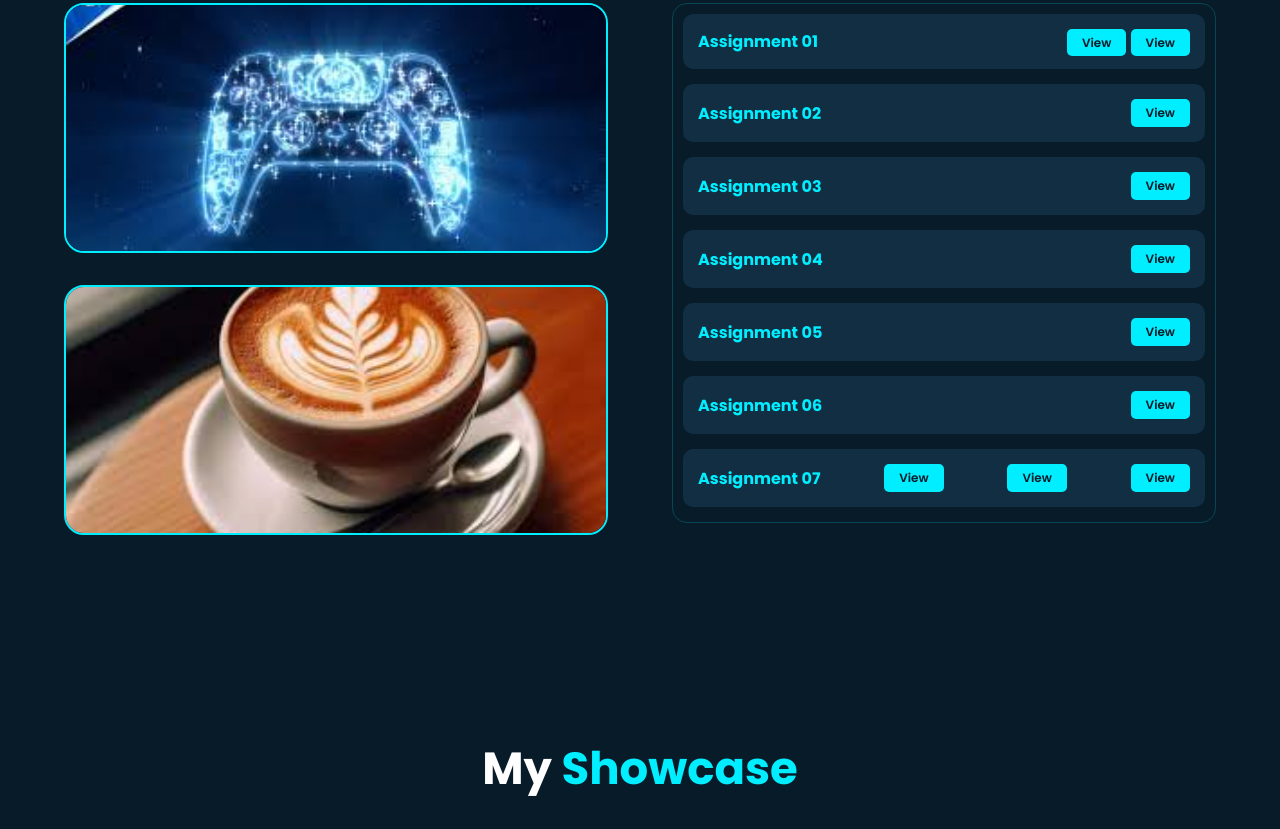
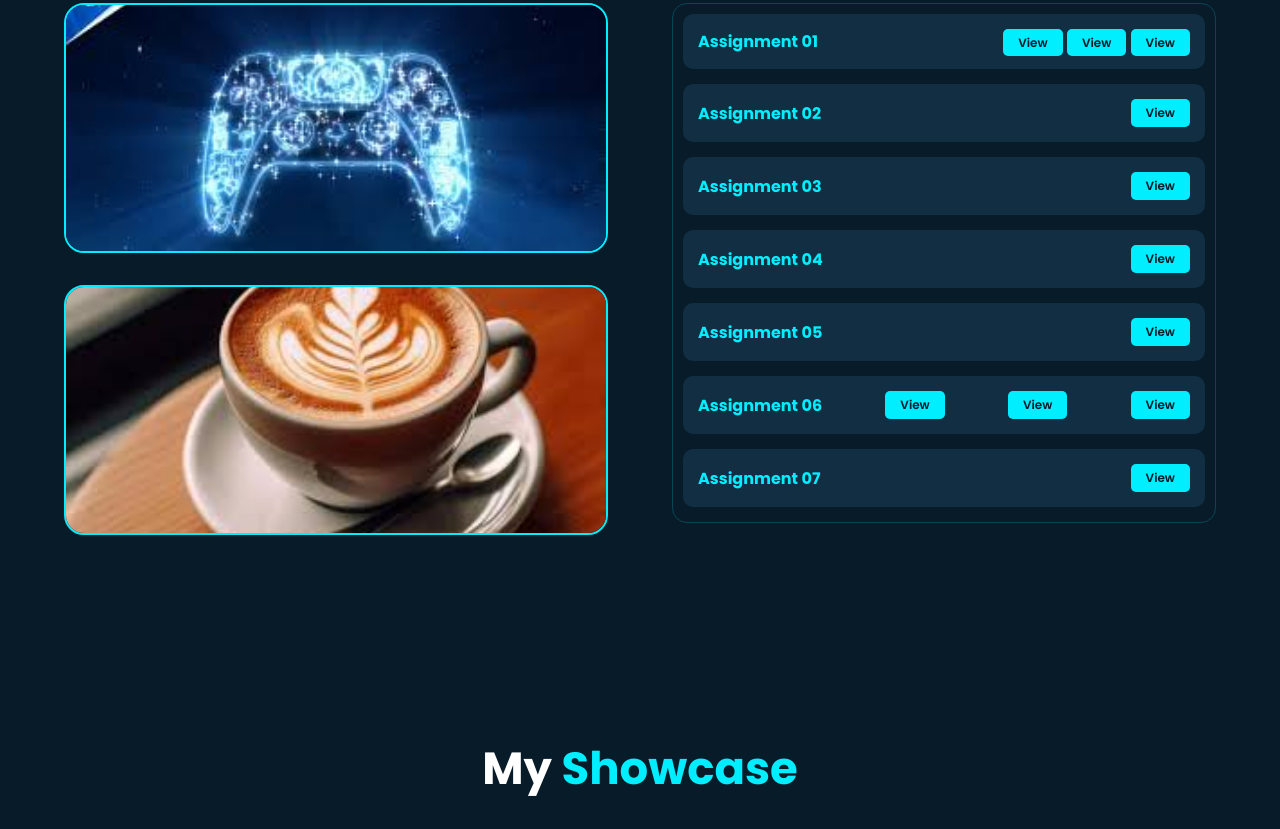
Before and after one commit to sumudu123466/My-Portfolio-project, a plain HTML site: page index.html in a window 1280 px wide. Shown: the part 2482-3311 px from the top of the page. Drawn offline with nearby package versions, Linux system fonts and the light colour scheme.

Commit message:
Update index.html

```diff
--- a/index.html
+++ b/index.html
@@ -195,7 +195,9 @@
                             <a href="#" class="view-btn"
                                 onclick="openAssignment(event, 'https://www.gloomaps.com/kjaTkTmj6q')">View</a>
                             <a href="#" class="view-btn"
-                                onclick="openAssignment(event, 'https://drive.google.com/file/d/1Zz35IMyXnH0RdbF6_jjpizkDuG8nbSVK/view')">View</a>
+                                onclick="openAssignment(event, 'https://drive.google.com/file/d/1Zz35IMyXnH0RdbF6_jjpizkDuG8nbSVK/view?usp=sharing')">View</a>
+                            <a href="#" class="view-btn"
+                                onclick="openAssignment(event, 'https://www.figma.com/design/DWY1VnFqXuQgQExTaw5WL0/desktop?node-id=0-1&t=88TJynsQ3tElQjtU-1')">View</a>
                         </div>
                     </div>
 
@@ -204,7 +206,7 @@
                             <h4>Assignment 02</h4>
                         </div>
                         <a href="#" class="view-btn"
-                            onclick="openAssignment(event, 'https://www.figma.com/design/DWY1VnFqXuQgQExTaw5WL0/desktop?node-id=0-1&t=xCq3sFKc7Skoghid-1')">View</a>
+                            onclick="openAssignment(event, 'https://github.com/sumudu123466/My-Portfolio-project.git')">View</a>
                     </div>
 
                     <div class="assignment-item">
@@ -212,7 +214,7 @@
                             <h4>Assignment 03</h4>
                         </div>
                         <a href="#" class="view-btn"
-                            onclick="openAssignment(event, 'https://github.com/sumudu123466/My-Portfolio-project')">View</a>
+                            onclick="openAssignment(event, 'https://github.com/sumudu123466/ITS1119---Web-Tech.git')">View</a>
                     </div>
 
                     <div class="assignment-item">
@@ -220,7 +222,7 @@
                             <h4>Assignment 04</h4>
                         </div>
                         <a href="#" class="view-btn"
-                            onclick="openAssignment(event, 'https://github.com/sumudu123466/ITS1119---Web-Tech')">View</a>
+                            onclick="openAssignment(event, 'https://github.com/sumudu123466/ITS1119-web-technology.git')">View</a>
                     </div>
 
                     <div class="assignment-item">
@@ -228,7 +230,7 @@
                             <h4>Assignment 05 </h4>
                         </div>
                         <a href="#" class="view-btn"
-                            onclick="openAssignment(event,'https://github.com/sumudu123466/ITS1119-web-technology')">View</a>
+                            onclick="openAssignment(event,'https://github.com/sumudu123466/ITS-1119---my-porfolio.git')">View</a>
                     </div>
 
                     <div class="assignment-item">
@@ -236,7 +238,11 @@
                             <h4>Assignment 06 </h4>
                         </div>
                         <a href="#" class="view-btn"
-                            onclick="openAssignment(event , 'https://github.com/sumudu123466/ITS-1119---my-porfolio.git')">View</a>
+                            onclick="openAssignment(event , 'https://www.gloomaps.com/yw992YaxtQ')">View</a>
+                        <a href="#" class="view-btn"
+                            onclick="openAssignment(event , 'https://drive.google.com/file/d/193XqpwLw0g0zChbe-7etLf7pZx_s1vqR/view?usp=sharing')">View</a>
+                        <a href="#" class="view-btn"
+                            onclick="openAssignment(event , 'https://www.figma.com/design/i5RJYoP1v3M4PvqneZ2168/pos-system?node-id=0-1&t=VgszlphxkSoHxKmG-1')">View</a>
                     </div>
 
                     <div class="assignment-item">
@@ -244,32 +250,31 @@
                             <h4>Assignment 07 </h4>
                         </div>
                         <a href="#" class="view-btn"
-                            onclick="openAssignment(event , 'https://www.gloomaps.com/yw992YaxtQ')">View</a>
-                        <a href="#" class="view-btn"
-                            onclick="openAssignment(event , 'https://drive.google.com/file/d/193XqpwLw0g0zChbe-7etLf7pZx_s1vqR/view')">View</a>
-                        <a href="#" class="view-btn"
-                            onclick="openAssignment(event , 'https://www.figma.com/design/i5RJYoP1v3M4PvqneZ2168/pos-system?node-id=0-1&t=8jr4pcvw4VdOawCE-1')">View</a>
+                            onclick="openAssignment(event , 'https://github.com/sumudu123466/pos-system.git')">View</a>
                     </div>
 
                     <div class="assignment-item">
                         <div class="as-info">
                             <h4>Assignment 08 </h4>
                         </div>
-                        <a href="#" class="view-btn">View</a>
+                        <a href="#" class="view-btn"
+                        onclick="openAssignment(event ,'https:https://github.com/sumudu123466/Assignment-08.git')">View</a>
                     </div>
 
                     <div class="assignment-item">
                         <div class="as-info">
                             <h4>Assignment 09 </h4>
                         </div>
-                        <a href="#" class="view-btn">View</a>
+                        <a href="#" class="view-btn"
+                        onclick="openAssignment(event ,'https://github.com/sumudu123466/Exercise-09.git')">View</a>
                     </div>
 
                     <div class="assignment-item">
                         <div class="as-info">
                             <h4>Assignment 10 </h4>
                         </div>
-                        <a href="#" class="view-btn">View</a>
+                        <a href="#" class="view-btn"
+                        onclick="openAssignment(event , 'https://github.com/sumudu123466/Exercise-10.git')">View</a>
                     </div>
 
                     <div class="assignment-item">
@@ -283,7 +288,8 @@
                         <div class="as-info">
                             <h4>Assignment 12 </h4>
                         </div>
-                        <a href="#" class="view-btn">View</a>
+                        <a href="#" class="view-btn"
+                        onclick="openAssignment(event , 'https://github.com/sumudu123466/-Exercise-12-.git')">View</a>
                     </div>
 
                 </div>
```
